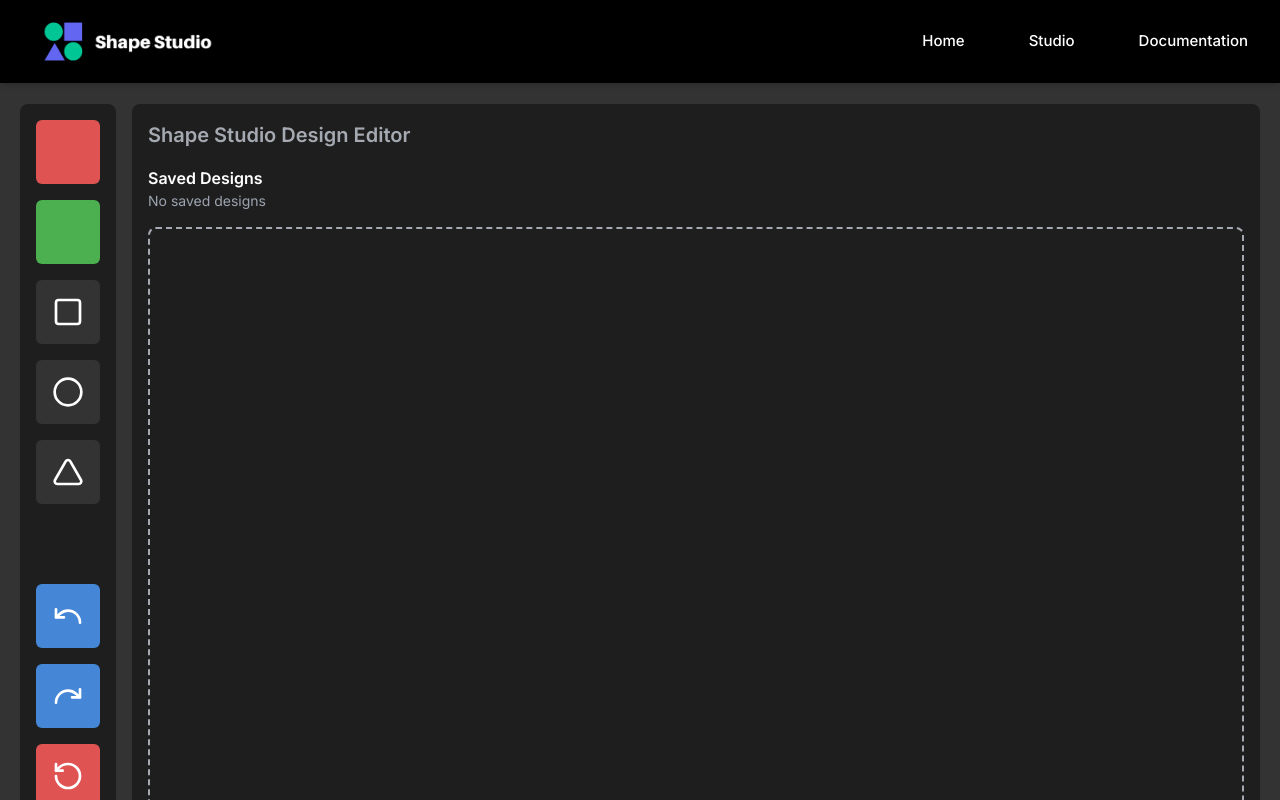
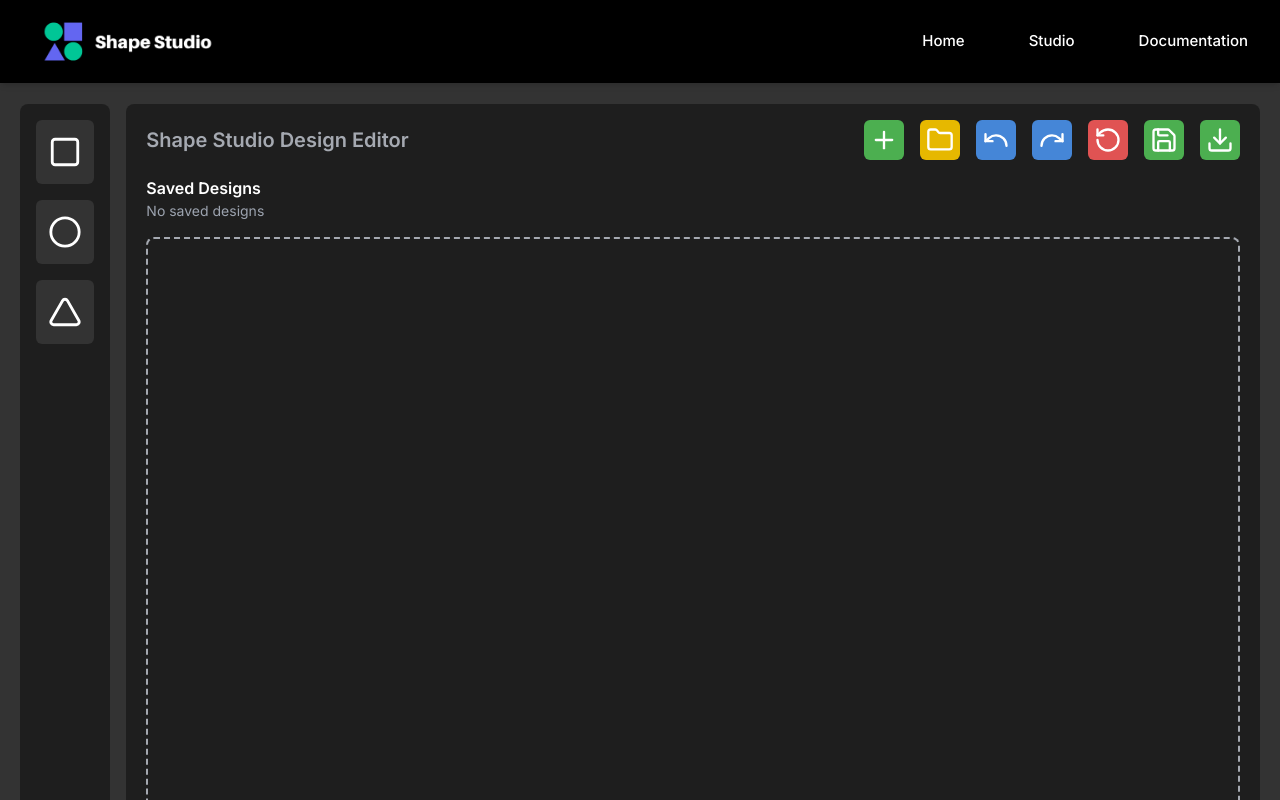
Before and after one commit to SameeraIndika/shape-studio, a Next.js app: page /studio in a window 1280 px wide. Built offline with nearby package versions, Linux system fonts and the light colour scheme.

Commit message:
Modified: Canvas layout and action button panel

```diff
--- a/src/app/(Main)/studio/page.tsx
+++ b/src/app/(Main)/studio/page.tsx
@@ -8,8 +8,11 @@ import { ResizableBox } from "react-resizable";
 import {
   Circle,
   Download,
+  Folder,
+  Plus,
   Redo,
   RotateCcw,
+  Save,
   Square,
   Triangle,
   Undo,
@@ -139,7 +142,9 @@ export default function Canvas() {
 
   // Modified saveDesign function
   const saveDesign = () => {
-  const existingProjects = JSON.parse(localStorage.getItem("designProjects") || "{}");
+    const existingProjects = JSON.parse(
+      localStorage.getItem("designProjects") || "{}"
+    );
 
     if (currentProject) {
       // If there's an existing project loaded, update it without prompting
@@ -153,22 +158,26 @@ const saveDesign = () => {
 
       existingProjects[projectName] = shapes;
       localStorage.setItem("designProjects", JSON.stringify(existingProjects));
-    setCurrentProject(projectName);  // Set the current project after saving it
+      setCurrentProject(projectName); // Set the current project after saving it
       alert("Design saved!");
     }
   };
 
   // Function to load a design and set it as the current project
   const loadDesign = (projectName: string) => {
-  const existingProjects = JSON.parse(localStorage.getItem("designProjects") || "{}");
+    const existingProjects = JSON.parse(
+      localStorage.getItem("designProjects") || "{}"
+    );
     if (existingProjects[projectName]) {
       setShapes(existingProjects[projectName]);
-    setCurrentProject(projectName);  // Set the current project when loading
+      setCurrentProject(projectName); // Set the current project when loading
     }
   };
 
   const deleteDesign = (projectName: string) => {
-    const existingProjects = JSON.parse(localStorage.getItem("designProjects") || "{}");
+    const existingProjects = JSON.parse(
+      localStorage.getItem("designProjects") || "{}"
+    );
     delete existingProjects[projectName];
     localStorage.setItem("designProjects", JSON.stringify(existingProjects));
     alert("Design deleted!");
@@ -178,39 +187,21 @@ const loadDesign = (projectName: string) => {
 
   // Load saved project names when the component mounts
   useEffect(() => {
-  const existingProjects = JSON.parse(localStorage.getItem("designProjects") || "{}");
+    const existingProjects = JSON.parse(
+      localStorage.getItem("designProjects") || "{}"
+    );
     setSavedProjects(Object.keys(existingProjects));
   }, [shapes]);
-  // new project
-const newProject = () => {
-  const confirmNew = window.confirm("Are you sure you want to start a new project? Unsaved changes will be lost!");
-  if (confirmNew) {
-    setShapes([]); // Clear the canvas
-  }
+
+  // Create new Project
+  const createNewProject = () => {
+    setShapes([]);
   };
 
-
   return (
-    <div className="flex flex-col sm:flex-row sm:justify-between w-full min-h-[calc(100vh-0px)] gap-4">
+    <div className="flex flex-col sm:flex-row sm:justify-between w-full min-h-[calc(100vh+120px)] 2xl:min-h-[calc(100vh-120px)] gap-4">
       <div className="relative flex flex-col sm:justify-between w-full sm:w-24 h-fit sm:h-full rounded-lg gap-4 p-4 bg-tc_black bg-opacity-40">
         <div className="flex sm:flex-col w-full gap-4">
-        <Button
-  type="button"
-  buttonWidthClass="w-16 sm:w-full"
-  buttonHeightClass="h-16"
-  colorvariant="error"
-  helpText="New Project"
-  onClick={newProject}
-/>
-
-        <Button
-        type="button"
-        buttonWidthClass="w-16 sm:w-full"
-        buttonHeightClass="h-16"
-        colorvariant="success"
-        helpText="Save Design"
-        onClick={saveDesign}
-      />
           <Button
             type="button"
             buttonWidthClass="w-16 sm:w-full"
@@ -251,11 +242,43 @@ const newProject = () => {
             onClick={() => addShape("triangle")}
           />
         </div>
-        <div className="flex sm:flex-col w-full gap-4">
+      </div>
+      <div className="relative flex flex-col w-full h-full gap-y-4 px-5 py-4 rounded-lg bg-tc_black bg-opacity-40">
+        <div className="flex flex-col sm:flex-row sm:justify-between sm:items-center w-full gap-4">
+          <h2 className="flex w-full font-semibold text-xl text-tc_accent capitalize">
+            Shape Studio Design Editor
+          </h2>
+          <div className="flex justify-between sm:justify-end w-full gap-1 sm:gap-4">
             <Button
               type="button"
-            buttonWidthClass="w-16 sm:w-full"
-            buttonHeightClass="h-16"
+              buttonWidthClass="w-10"
+              buttonHeightClass="h-10"
+              colorvariant="success"
+              toolTipId="create-new"
+              helpText="Create New"
+              icon={Plus}
+              iconPosition="center"
+              iconWidth={34}
+              iconHeight={34}
+              onClick={createNewProject}
+            />
+            <Button
+              type="button"
+              buttonWidthClass="w-10"
+              buttonHeightClass="h-10"
+              colorvariant="warning"
+              toolTipId="my-projects"
+              helpText="My Projects"
+              icon={Folder}
+              iconPosition="center"
+              iconWidth={34}
+              iconHeight={34}
+              // onClick={createNewProject}
+            />
+            <Button
+              type="button"
+              buttonWidthClass="w-10"
+              buttonHeightClass="h-10"
               colorvariant="info"
               toolTipId="undo"
               helpText="Undo"
@@ -267,8 +290,8 @@ const newProject = () => {
             />
             <Button
               type="button"
-            buttonWidthClass="w-16 sm:w-full"
-            buttonHeightClass="h-16"
+              buttonWidthClass="w-10"
+              buttonHeightClass="h-10"
               colorvariant="info"
               toolTipId="redo"
               helpText="Redo"
@@ -280,8 +303,8 @@ const newProject = () => {
             />
             <Button
               type="button"
-            buttonWidthClass="w-16 sm:w-full"
-            buttonHeightClass="h-16"
+              buttonWidthClass="w-10"
+              buttonHeightClass="h-10"
               colorvariant="error"
               toolTipId="reset"
               helpText="Reset"
@@ -293,8 +316,21 @@ const newProject = () => {
             />
             <Button
               type="button"
-            buttonWidthClass="w-16 sm:w-full"
-            buttonHeightClass="h-16"
+              buttonWidthClass="w-10"
+              buttonHeightClass="h-10"
+              colorvariant="success"
+              toolTipId="save"
+              helpText="Save"
+              icon={Save}
+              iconPosition="center"
+              iconWidth={34}
+              iconHeight={34}
+              onClick={saveDesign}
+            />
+            <Button
+              type="button"
+              buttonWidthClass="w-10"
+              buttonHeightClass="h-10"
               colorvariant="success"
               toolTipId="download"
               helpText="Download"
@@ -306,10 +342,6 @@ const newProject = () => {
             />
           </div>
         </div>
-      <div className="relative flex flex-col w-full h-full gap-y-4 p-4 rounded-lg bg-tc_black bg-opacity-40">
-        <h2 className="font-semibold text-xl text-tc_accent capitalize">
-          Shape Studio Design Editor
-        </h2>
         {/* List Saved Designs */}
         <div>
           <h3 className="text-white font-semibold">Saved Designs</h3>
@@ -318,10 +350,16 @@ const newProject = () => {
           ) : (
             savedProjects.map((project) => (
               <div key={project} className="flex justify-between items-center">
-              <button className="text-blue-400" onClick={() => loadDesign(project)}>
+                <button
+                  className="text-blue-400"
+                  onClick={() => loadDesign(project)}
+                >
                   {project}
                 </button>
-              <button className="text-red-400 ml-2" onClick={() => deleteDesign(project)}>
+                <button
+                  className="text-red-400 ml-2"
+                  onClick={() => deleteDesign(project)}
+                >
                   ✖
                 </button>
               </div>
--- a/src/components/buttons/Button.tsx
+++ b/src/components/buttons/Button.tsx
@@ -106,7 +106,13 @@ export const Button = ({
         type={type}
         className={`
       flex items-center gap-x-1 rounded-md transition-all duration-200 ease-linear font-medium text-15 capitalize whitespace-nowrap
-      ${isLink ? "" : "h-10 py-2 px-4"}
+      ${
+        isLink
+          ? ""
+          : !label && iconPosition == "center"
+          ? "py-1.5 px-1.5"
+          : "h-10 py-2 px-4"
+      }
       ${
         iconPosition == "left"
           ? "justify-start"
```
Lines whose indentation alone changed are shown as unchanged.
